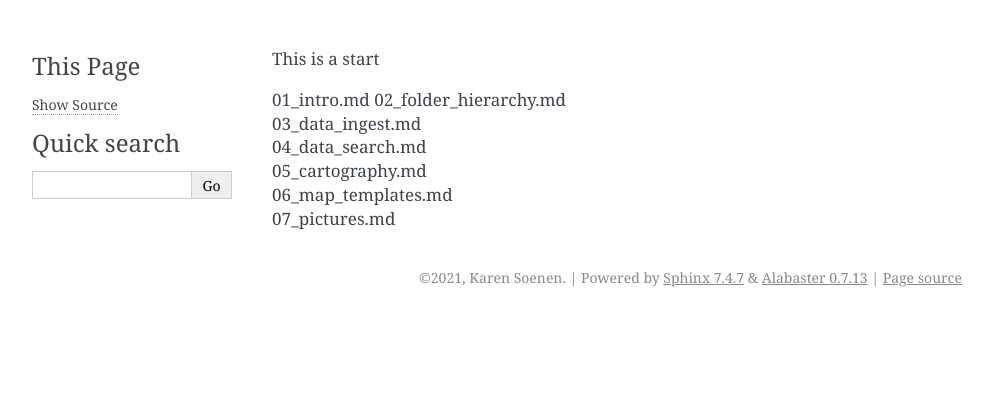
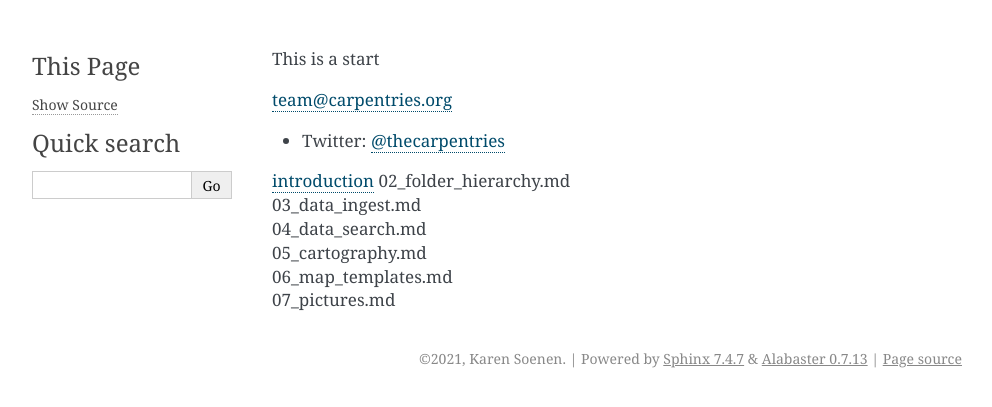
Before and after one commit to k-rns/qgis, a Sphinx documentation site: the page built from docs/README.md, in a window 1280 px wide. Shown: the top 407 px of the page, without its empty margins (148-1140 px from the left). Built offline with Sphinx 7.4.7, drawn with Linux system fonts in a browser that asks for light colours.

Commit message:
Update README.md

```diff
--- a/docs/README.md
+++ b/docs/README.md
@@ -1,6 +1,9 @@
 This is a start
 
-01_intro.md
+[team@carpentries.org](mailto:team@carpentries.org)
+- Twitter: [@thecarpentries](https://twitter.com/thecarpentries)
+
+[introduction](01_intro.md)
 02_folder_hierarchy.md
 03_data_ingest.md
 04_data_search.md
```
